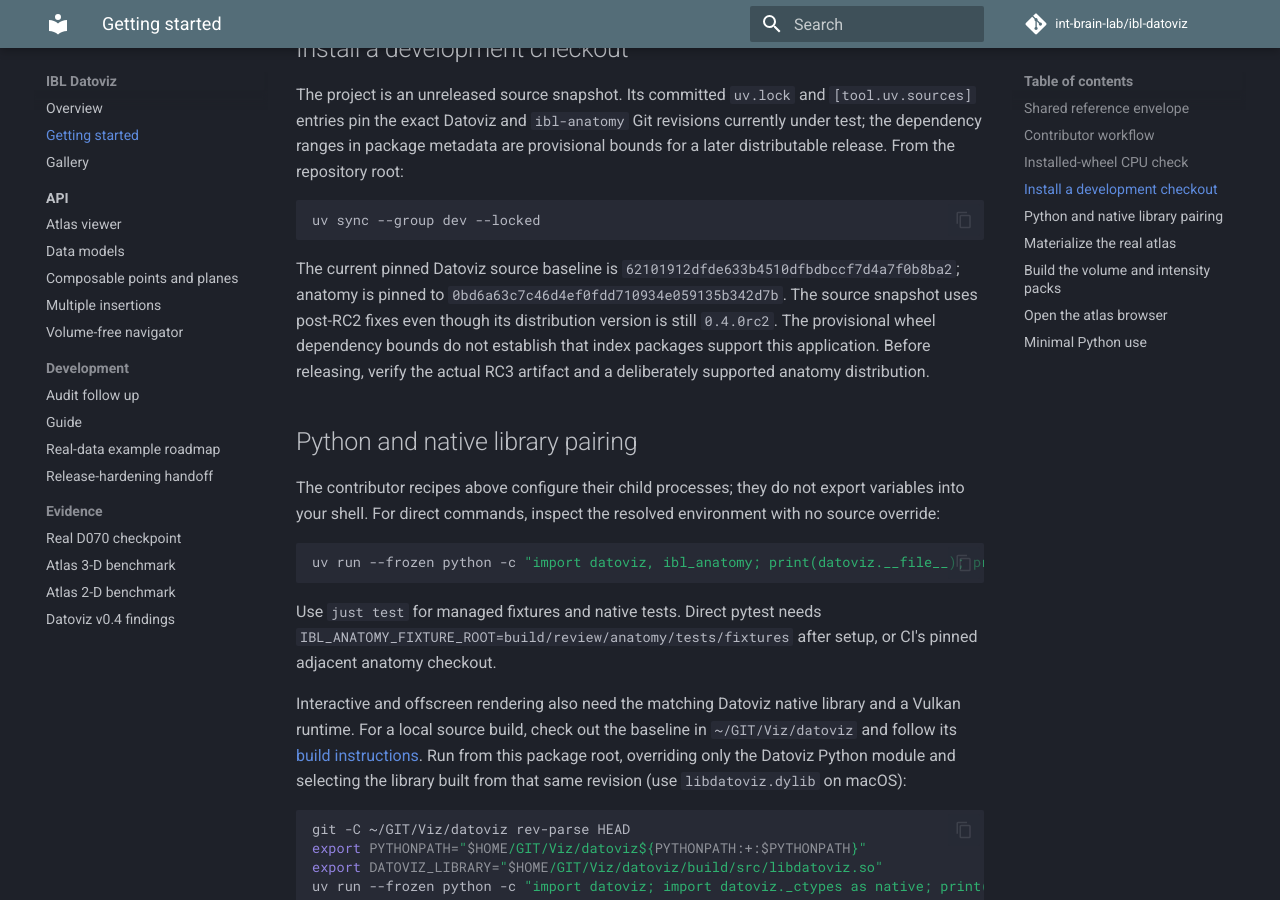
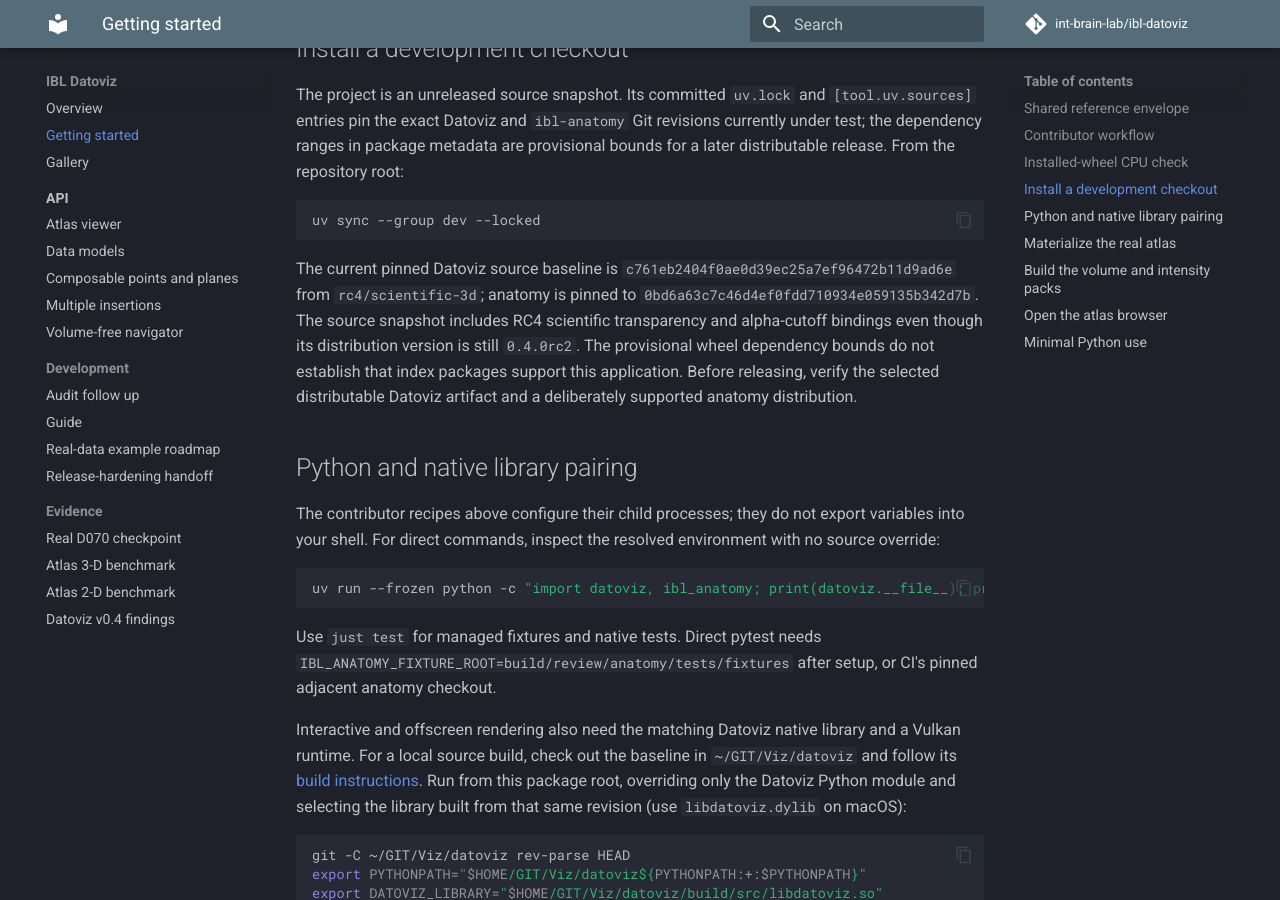
Before and after one commit to int-brain-lab/ibl-datoviz, an MkDocs documentation site: the page built from docs/getting-started.md, in a window 1280 px wide and 900 px high, scrolled down 3590 px. Built offline with MkDocs 1.6.1 and Material for MkDocs 9.7.7, drawn with Linux system fonts in a browser that asks for light colours; comment, search, counter and statistics services are not loaded.

Commit message:
Pin Datoviz to the RC4 scientific rendering baseline

````diff
--- a/docs/getting-started.md
+++ b/docs/getting-started.md
@@ -171,11 +171,11 @@ uv sync --group dev --locked
 ```
 
 The current pinned Datoviz source baseline is
-`62101912dfde633b4510dfbdbccf7d4a7f0b8ba2`; anatomy is pinned to
-`0bd6a63c7c46d4ef0fdd710934e059135b342d7b`. The source snapshot uses post-RC2
-fixes even though its distribution version is still `0.4.0rc2`. The provisional
+`c761eb2404f0ae0d39ec25a7ef96472b11d9ad6e` from `rc4/scientific-3d`; anatomy is pinned to
+`0bd6a63c7c46d4ef0fdd710934e059135b342d7b`. The source snapshot includes RC4 scientific
+transparency and alpha-cutoff bindings even though its distribution version is still `0.4.0rc2`. The provisional
 wheel dependency bounds do not establish that index packages support this application.
-Before releasing, verify the actual RC3 artifact and a deliberately supported anatomy distribution.
+Before releasing, verify the selected distributable Datoviz artifact and a deliberately supported anatomy distribution.
 
 ## Python and native library pairing
 
@@ -192,7 +192,7 @@ anatomy checkout.
 
 Interactive and offscreen rendering also need the matching Datoviz native library and a Vulkan
 runtime. For a local source build, check out the baseline in `~/GIT/Viz/datoviz` and follow its
-[build instructions](https://github.com/datoviz/datoviz/tree/ab8a8fb4a9c2b1396598a4f7b84653f77321ce9c#readme).
+[build instructions](https://github.com/datoviz/datoviz/tree/c761eb2404f0ae0d39ec25a7ef96472b11d9ad6e#readme).
 Run from this package root, overriding only the Datoviz Python module and selecting the library
 built from that same revision (use `libdatoviz.dylib` on macOS):
 
--- a/pyproject.toml
+++ b/pyproject.toml
@@ -31,7 +31,7 @@ testpaths = ["tests"]
 [tool.uv.sources]
 # Immutable revisions define this unreleased source snapshot. Adjacent source
 # checkouts may override them only through an explicit PYTHONPATH development command.
-datoviz = { git = "https://github.com/datoviz/datoviz.git", rev = "62101912dfde633b4510dfbdbccf7d4a7f0b8ba2" }
+datoviz = { git = "https://github.com/datoviz/datoviz.git", rev = "c761eb2404f0ae0d39ec25a7ef96472b11d9ad6e" }
 ibl-anatomy = { git = "https://github.com/int-brain-lab/ibl-anatomy.git", rev = "0bd6a63c7c46d4ef0fdd710934e059135b342d7b" }
 
 [dependency-groups]
````
Also changed, not shown: 1 other file.
